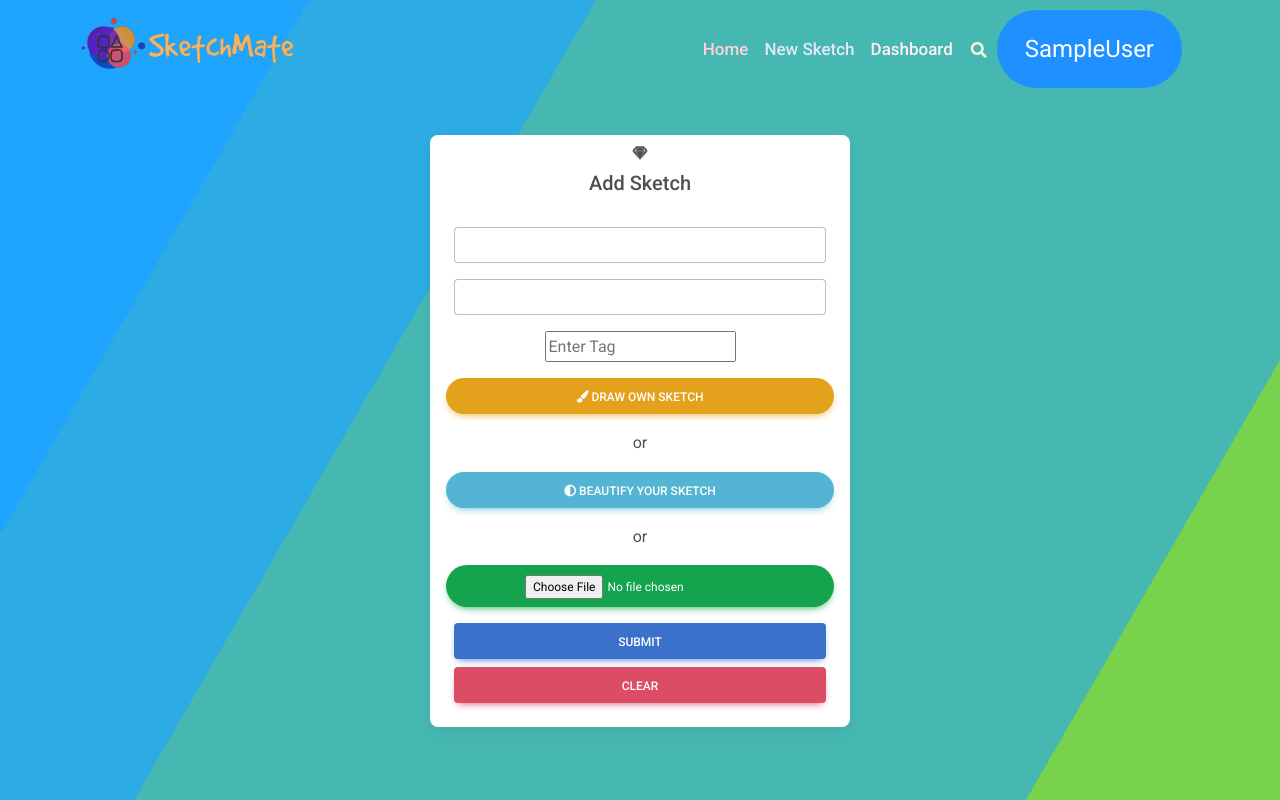
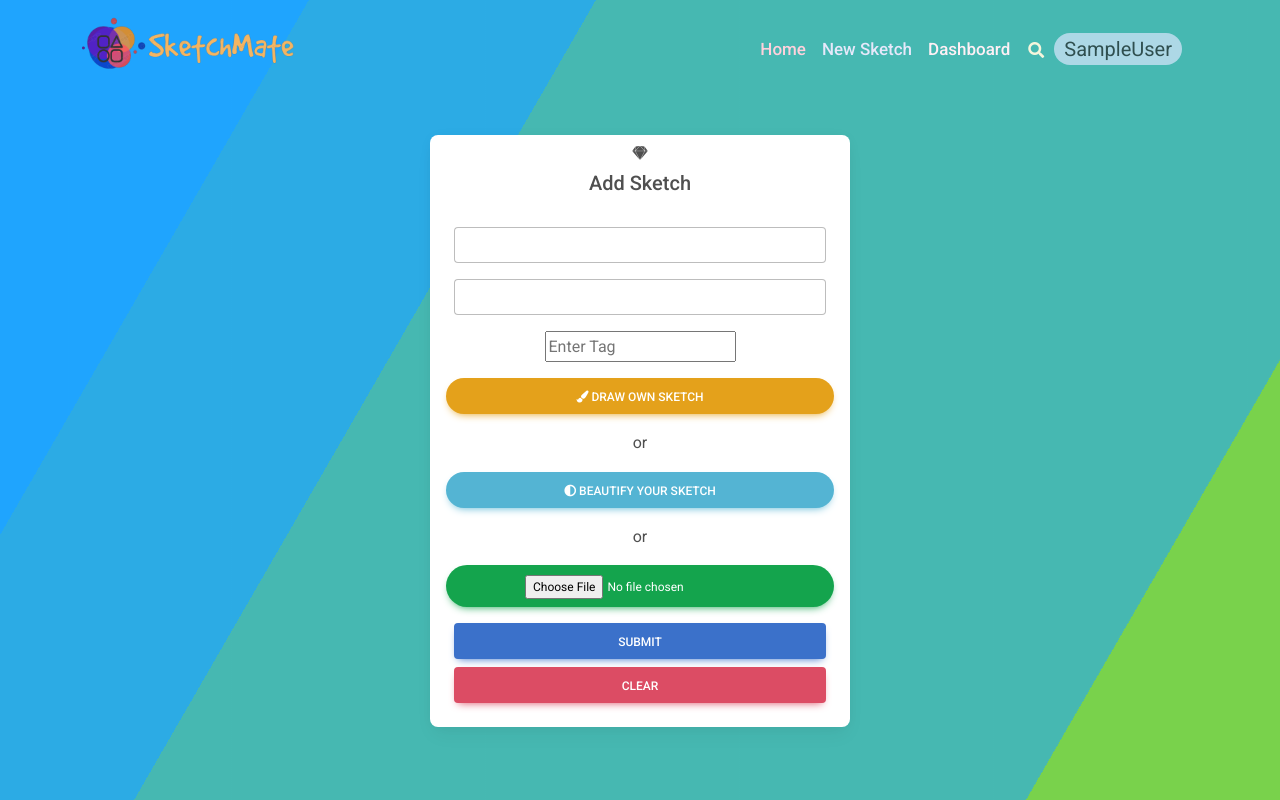
Before and after one commit to Darkcodegaju/SketchMate, a React (Create React App) app in the folder client/: page /addTour in a window 1280 px wide. Built offline with nearby package versions, Linux system fonts and the light colour scheme; sample sign-in values are in the browser's storage.

Commit message:
Update Header.css

```diff
--- a/client/src/components/Header.css
+++ b/client/src/components/Header.css
@@ -2,8 +2,8 @@
 
 /* Tweak to change the look and feel */
 :root {
-  --button-background: dodgerblue;
-  --button-color: white;
+ --button-background: #ADD8E6;
+  --button-color:	#2F4F4F;
 
   --dropdown-highlight: dodgerblue;
   --dropdown-width: 160px;
@@ -15,7 +15,7 @@
 a.button {
   /* Frame */
   display: inline-block;
-  padding: 20px 28px;
+  padding: 0px 10px;
   border-radius: 50px;
   box-sizing: border-box;
 
@@ -23,7 +23,7 @@ a.button {
   border: none;
   background: var(--button-background);
   color: var(--button-color);
-  font-size: 24px;
+  font-size: 20px;
   cursor: pointer;
 }
 
```
